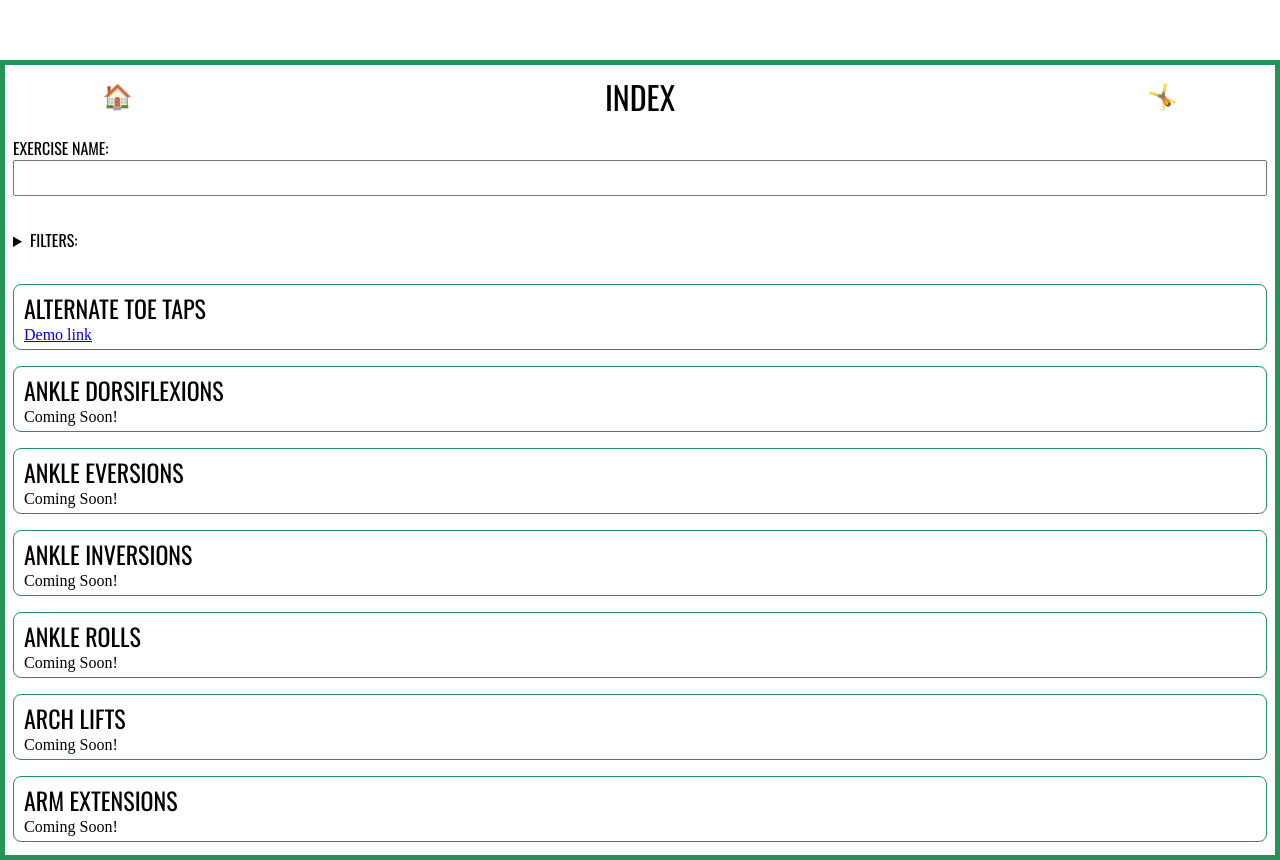
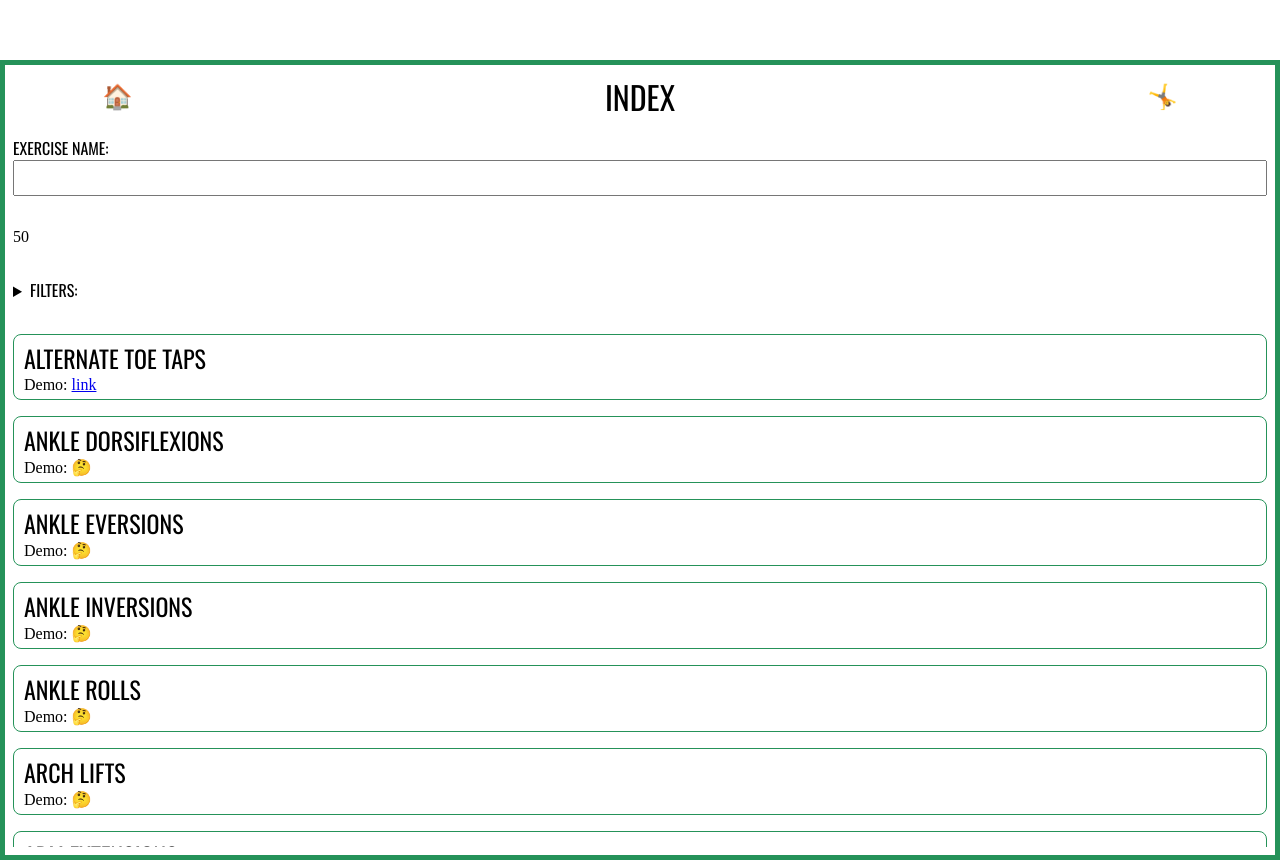
Before and after one commit to GMSoudersJr/card-workout, a SvelteKit app: page /index in a window 1280 px wide. Shown: the part 740-1600 px from the top of the page. Built offline with nearby package versions, Linux system fonts and the light colour scheme; a web font is replaced by a local one.

Commit message:
Improve search and filter capability

```diff
--- a/src/lib/components/index/ExerciseIndexCard.svelte
+++ b/src/lib/components/index/ExerciseIndexCard.svelte
@@ -1,4 +1,6 @@
 <script lang="ts">
+	import {thinkingEmoji} from "$lib/emojis";
+
 	import {EExerciseNames} from "../../../enums/exerciseNames";
 
 	import type {TExercise} from "../../../types/exercise";
@@ -13,11 +15,13 @@
   <h1 class="oswald-header">{exerciseName.toUpperCase()}</h1>
   {#if exercise.demos}
     {#each exercise.demos as demo (demo)}
+      <span class="demo">Demo:
       {#if  demo === ''}
-        <p>Coming Soon!</p>
+        <p>{thinkingEmoji}</p>
       {:else}
-        <a href={demo}>Demo link</a>
+        <a href={demo}>link</a>
       {/if}
+      </span>
     {/each}
   {/if}
 </div>
@@ -29,4 +33,11 @@
     border: 1px solid #259259;
     padding: 5px 10px
   }
+  .demo {
+    display: grid;
+    grid-template-columns: repeat(2, min-content);
+    grid-template-rows: min-content;
+    align-items: center;
+    column-gap: 0.25rem;
+  }
 </style>
--- a/src/routes/index/+page.svelte
+++ b/src/routes/index/+page.svelte
@@ -1,17 +1,62 @@
 <script lang="ts">
   import type { PageData } from "./$types";
+  import type { TExercisePosition } from "../../types/exercisePosition";
   import SearchBar from "$lib/components/index/SearchBar.svelte";
   import ExerciseIndexCard from "$lib/components/index/ExerciseIndexCard.svelte";
 	import FilterSection from "$lib/components/index/FilterSection.svelte";
+	import type {TExerciseCategory} from "../../types/exerciseCategory";
+	import type {TExerciseVariation} from "../../types/exerciseVariation";
+	import type {TBodyPart} from "../../types/bodyPart";
 
+  let exerciseNameSearchString: "";
   function handleSearchChange(event: CustomEvent) {
     exerciseList = exercises.filter((exercise) => {
-      return exercise.name?.includes(event.detail.value.toUpperCase())
+      exerciseNameSearchString = event.detail.value.toUpperCase();
+      return exercise.name?.includes(exerciseNameSearchString);
     });
   };
 
   function handleFilterUpdate(event: CustomEvent) {
-    console.log(event.detail);
+    const filters = event.detail.filter;
+    const checkedPositions = filters.position as TExercisePosition[];
+    const checkedCategories = filters.category as TExerciseCategory[];
+    const checkedVariations = filters.variation as TExerciseVariation[];
+    const checkedTargets = filters.target as TBodyPart[];
+
+    if (
+      checkedTargets.length === 0 &&
+      checkedCategories.length === 0 &&
+      checkedPositions.length === 0 &&
+      checkedVariations.length === 0
+    ) {
+      return exerciseList = exercises.filter((exercise) => {
+        return exercise.name?.includes(exerciseNameSearchString);
+      });
+    };
+
+    exerciseList = exercises.filter(( exercise ) => {
+      const exercisePositions = exercise.positions as TExercisePosition[];
+      const exerciseCategories = exercise.categories as TExerciseCategory[];
+      const exerciseVariations = exercise.variations as TExerciseVariation[];
+      const exerciseTargets = exercise.bodyParts as TBodyPart[];
+
+      for (let position of checkedPositions) {
+        if (exercisePositions.includes(position)) return true;
+      };
+
+      for (let variation of checkedVariations) {
+        if (exerciseVariations.includes(variation)) return true;
+      };
+
+      for (let category of checkedCategories) {
+        if (exerciseCategories.includes(category)) return true;
+      };
+
+      for (let target of checkedTargets) {
+        if (exerciseTargets.includes(target)) return true;
+      };
+
+    });
   }
 
   export let data: PageData;
@@ -23,6 +68,7 @@
   <SearchBar
     on:searchingForExercise={handleSearchChange}
   />
+  {exerciseList.length}
   <details>
     <summary class="oswald-header">FILTERS:</summary>
     <FilterSection on:filterUpdate={handleFilterUpdate} />
@@ -39,7 +85,7 @@
     height: 100%;
     display: grid;
     grid-template-columns: 1fr;
-    grid-template-rows: auto;
+    grid-template-rows: repeat(3, min-content);
     row-gap: 2rem;
 
     overflow-x: hidden;
```
